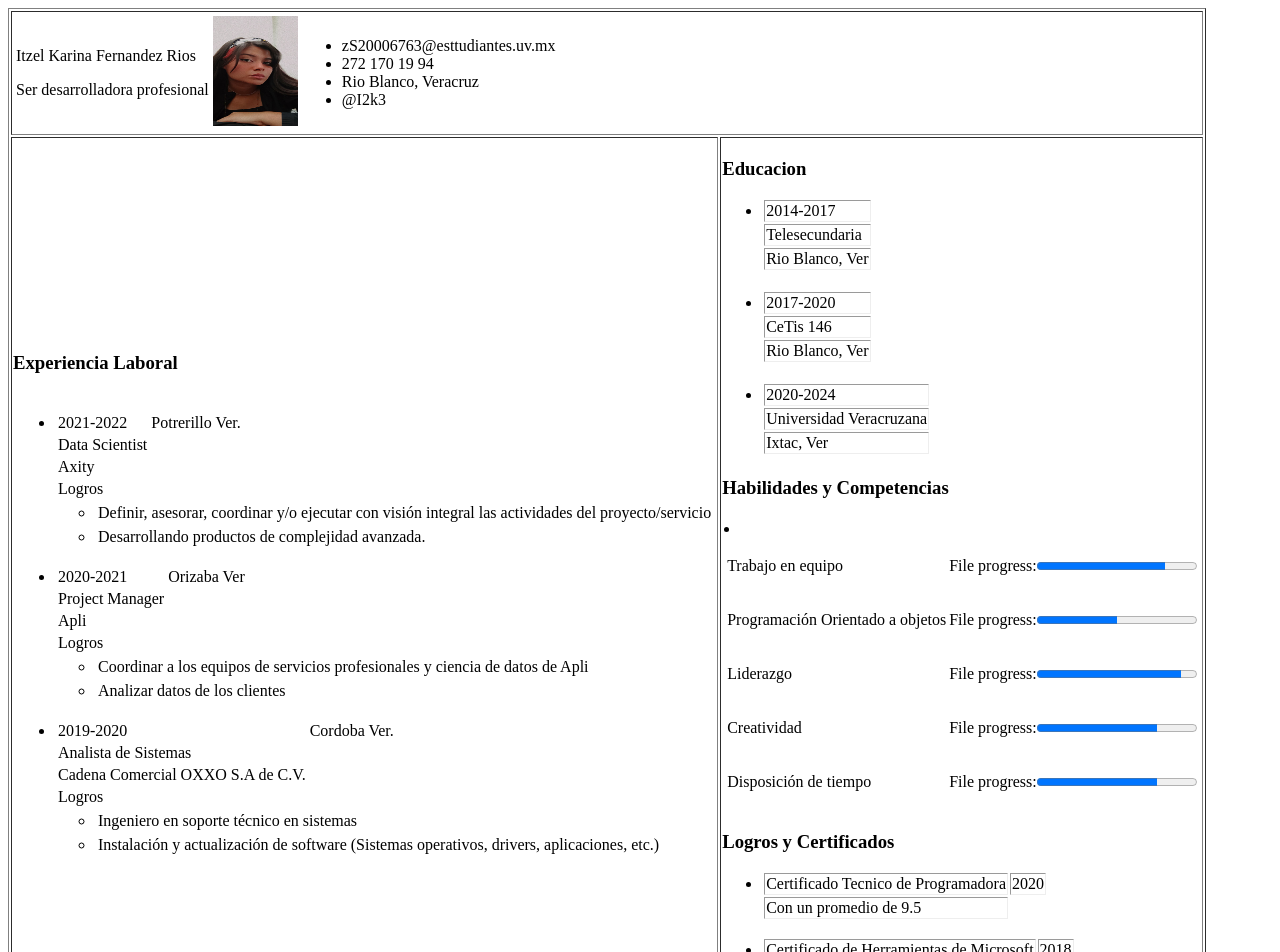
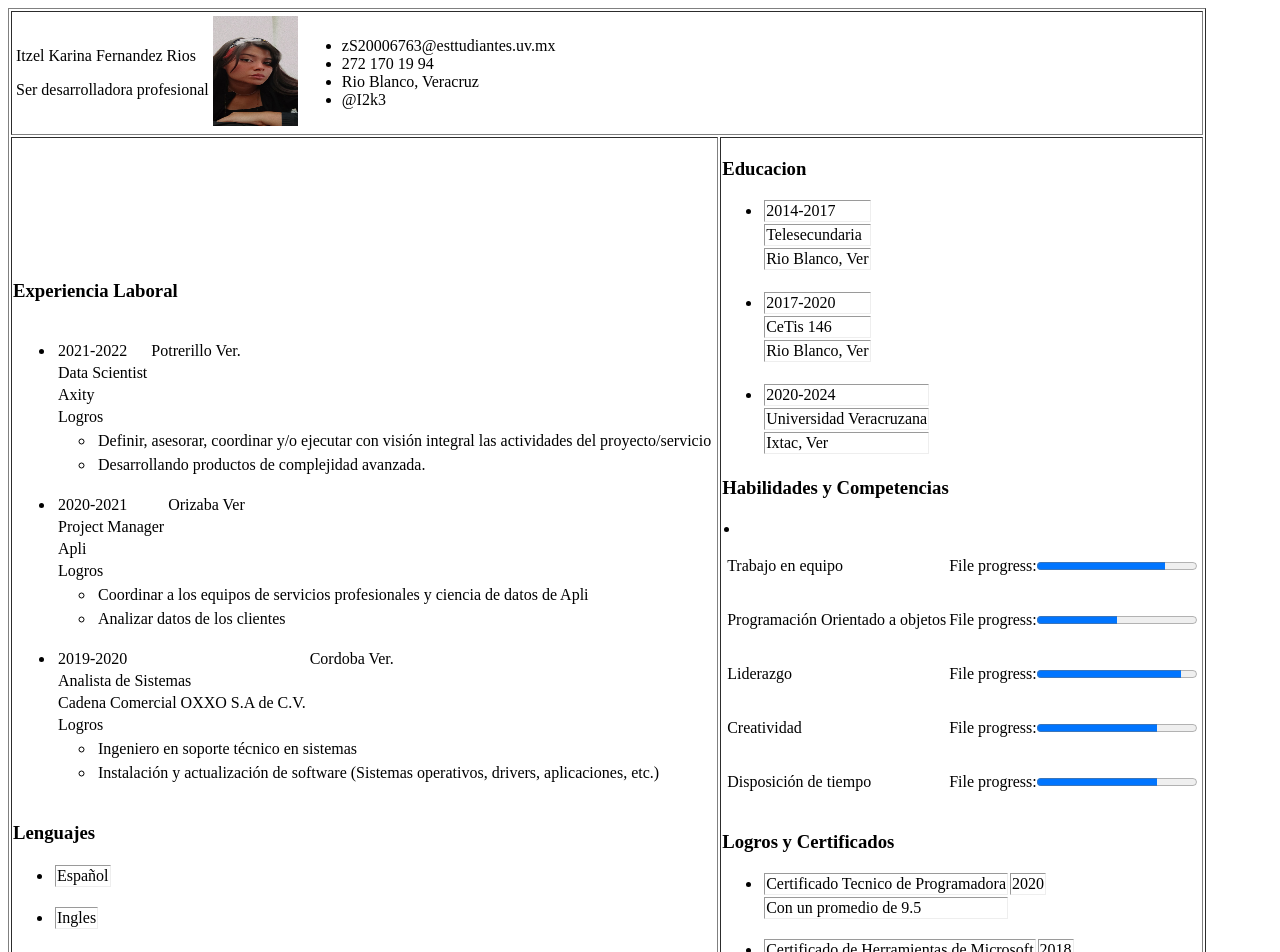
Before and after one commit to I2k3/I2k3.github.io, an Angular app: page / in a window 1280 px wide. Shown: the top 952 px of the page. Built offline with nearby package versions, Linux system fonts and the light colour scheme.

Commit message:
Create lenguages  #17

```diff
--- a/src/app/app.component.html
+++ b/src/app/app.component.html
@@ -7,6 +7,7 @@
   <tr>
     <td>
       <app-work-experience></app-work-experience>
+      <app-lenguages></app-lenguages>
     </td>
     <td>
       <app-education></app-education>
--- a/src/app/app.module.ts
+++ b/src/app/app.module.ts
@@ -8,6 +8,7 @@ import { WorkExperienceComponent } from './work-experience/work-experience.compo
 import { EducationComponent } from './education/education.component';
 import { SkillsComponent } from './skills/skills.component';
 import { LogrosComponent } from './logros/logros.component';
+import { LenguagesComponent } from './lenguages/lenguages.component';
 
 @NgModule({
   declarations: [
@@ -16,7 +17,8 @@ import { LogrosComponent } from './logros/logros.component';
     WorkExperienceComponent,
     EducationComponent,
     SkillsComponent,
-    LogrosComponent
+    LogrosComponent,
+    LenguagesComponent
   ],
   imports: [
     BrowserModule,
--- /dev/null
+++ b/src/app/lenguages/lenguages.component.html
@@ -0,0 +1,8 @@
+<h3>Lenguajes</h3>
+<ul *ngFor="let l of lenguages">
+    <li>
+     <tr>
+     <td>{{l.nombreL}}</td>
+
+     </li>
+ </ul>
--- /dev/null
+++ b/src/app/lenguages/lenguages.component.ts
@@ -0,0 +1,24 @@
+import { Component, OnInit } from '@angular/core';
+
+@Component({
+  selector: 'app-lenguages',
+  templateUrl: './lenguages.component.html',
+  styleUrls: ['./lenguages.component.css']
+})
+export class LenguagesComponent implements OnInit {
+  lenguages : Array<any> = [];
+  constructor() { }
+
+  ngOnInit(): void {
+    let l = {
+      nombreL: "Español",
+      };
+      let l1 = {
+        nombreL: "Ingles",
+        };
+      this.lenguages.push(l);
+      this.lenguages.push(l1);
+  }
+
+
+}
```
Also changed, not shown: src/app/lenguages/lenguages.component.css (added), 1 other file (tests, documents, lock files or other folders).
